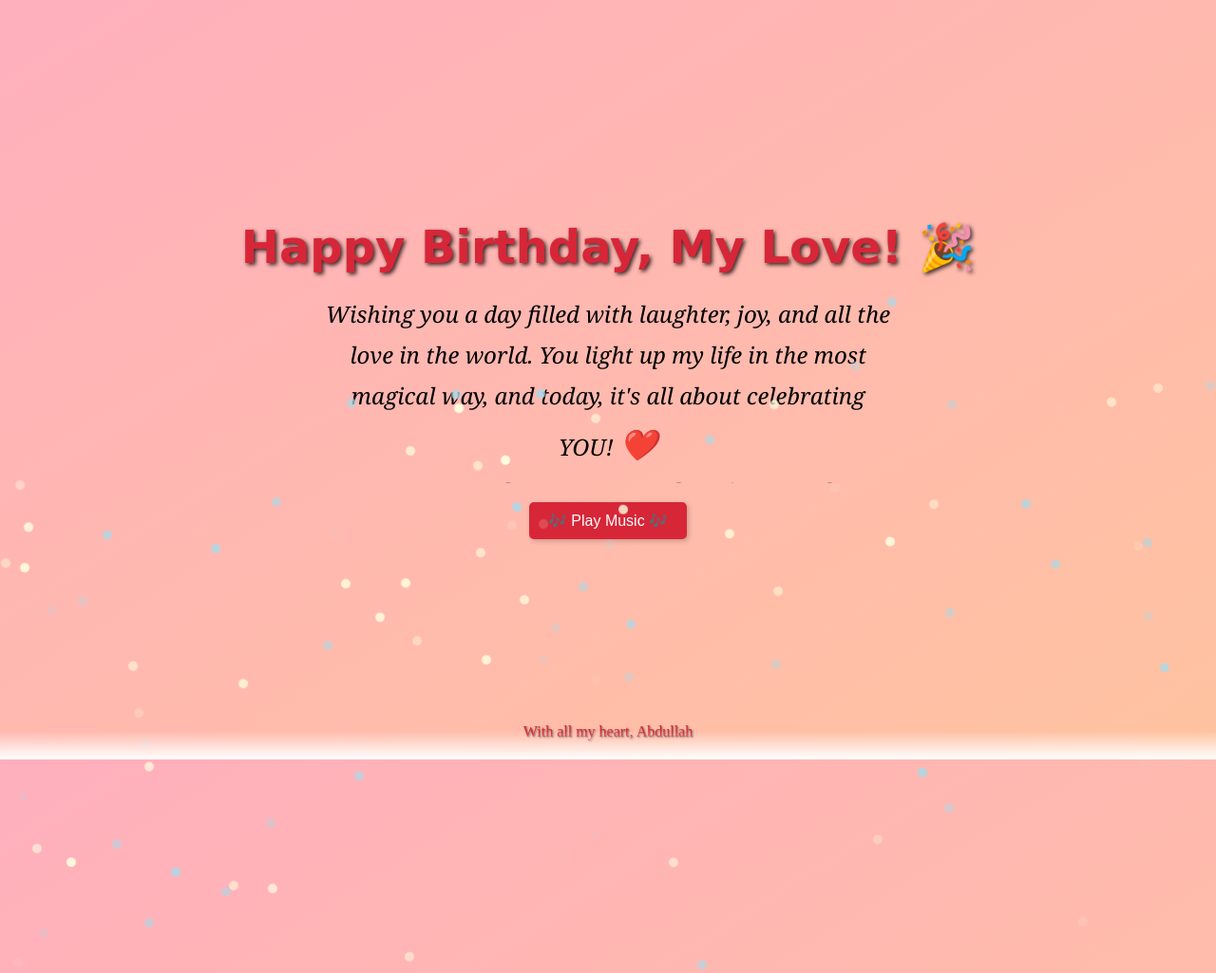
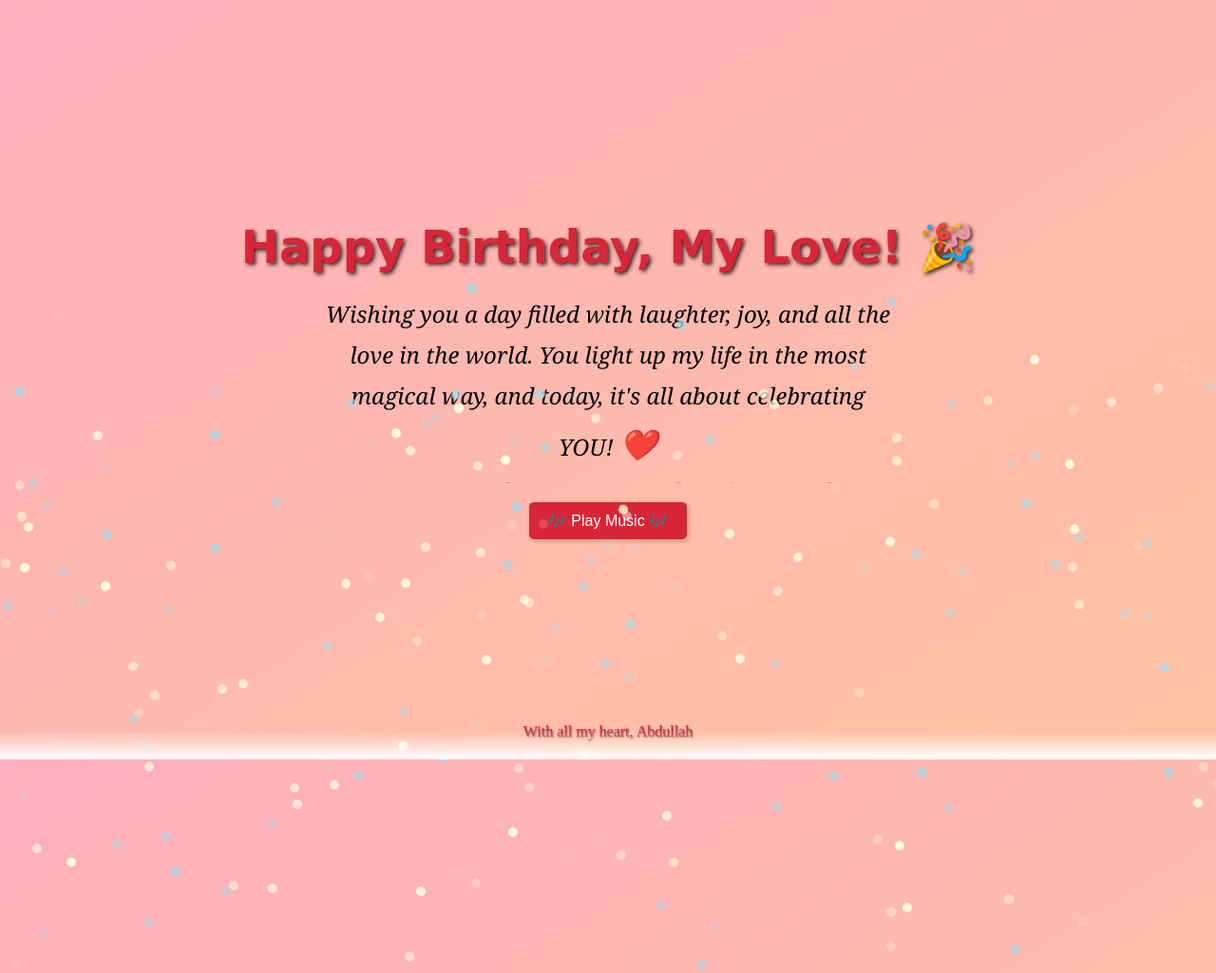
Before and after one commit to AbdullahAlMahdi99/abdullahalmahdi99.github.io, a plain HTML site: page index.html in a window 1280 px wide. Shown: the top 1025 px of the page at 95% size. Drawn offline with Linux system fonts and the light colour scheme; a web font is replaced by a local one.

Commit message:
index.html

```diff
--- a/index.html
+++ b/index.html
@@ -176,8 +176,8 @@
 
   <!-- Sprinkle Script -->
   <script>
-    // Sprinkle Animation
-    const sprinkleCount = 100; // Number of sprinkles
+    // Increased number of sprinkles (more confetti)
+    const sprinkleCount = 200; // Increased to 200 sprinkles
     for (let i = 0; i < sprinkleCount; i++) {
       const sprinkle = document.createElement("div");
       sprinkle.className = "sprinkle";
```
